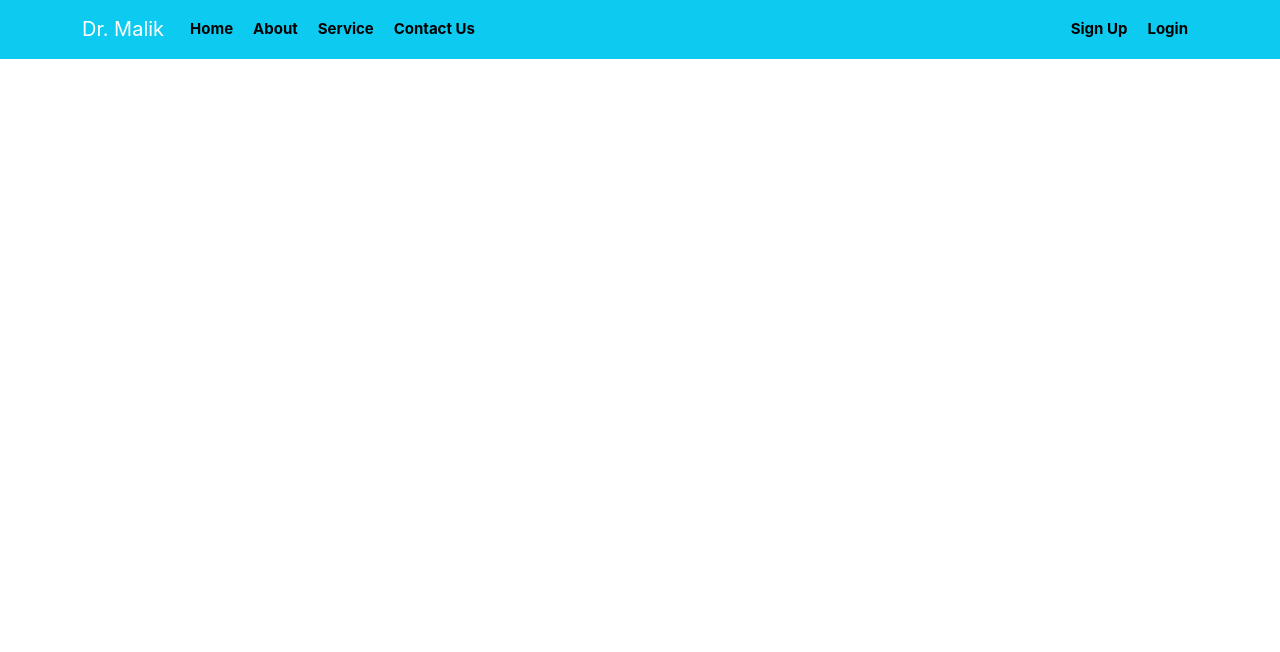
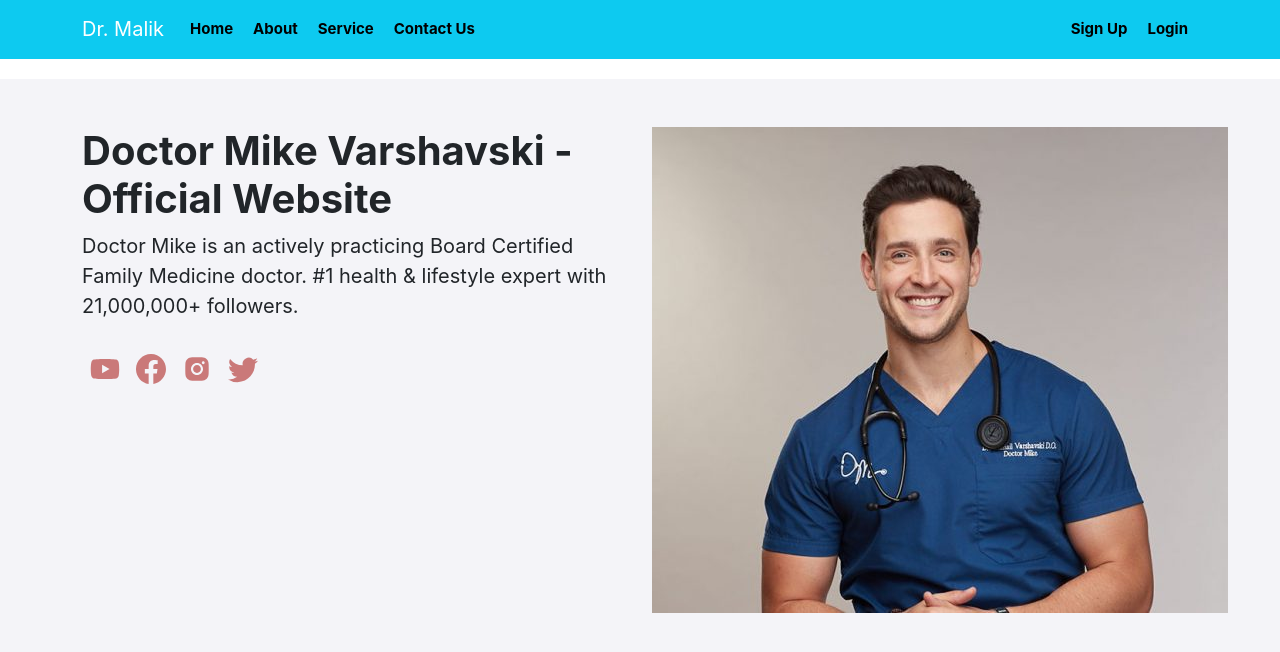
Before and after one commit to Ummy-Aimon/Independent-Service-official-website, a React (Create React App) app: page / in a window 1280 px wide. Shown: the top 652 px of the page. Built offline with nearby package versions, Linux system fonts and the light colour scheme.

Commit message:
banner added

```diff
--- a/package.json
+++ b/package.json
@@ -12,6 +12,7 @@
     "react-bootstrap": "^2.2.3",
     "react-dom": "^18.0.0",
     "react-firebase-hooks": "^5.0.3",
+    "react-icons": "^4.3.1",
     "react-router-dom": "^6.3.0",
     "react-scripts": "5.0.1",
     "web-vitals": "^2.1.4"
--- /dev/null
+++ b/src/HomePages/BannerPage/Banner.css
@@ -0,0 +1,14 @@
+.banner{
+    background-color: rgb(244, 244, 248);
+    height: 600px;
+    margin-top: 20px;
+}
+
+.icons{
+    font-size: 30px;
+    display: flex;
+}
+.icon{
+    margin: 8px;
+    color: rgb(202, 121, 121)
+}
--- a/src/HomePages/BannerPage/Banner.js
+++ b/src/HomePages/BannerPage/Banner.js
@@ -1,9 +1,42 @@
 import React from 'react';
-
+import banner from '../../images/banner.jpg'
+import './Banner.css'
+import { FaYoutube } from 'react-icons/fa';
+import { BsFacebook } from 'react-icons/bs';
+import { AiFillInstagram } from 'react-icons/ai';
+import { BsTwitter } from 'react-icons/bs';
 const Banner = () => {
     return (
-        <div>
-
+        <div className="banner">
+           <div className="container" >
+               <div className="row">
+                   {/* <div className="bg-info"> */}
+                   <div className="col-md-6">
+                  <h1 className="mt-5 fw-bold">Doctor Mike Varshavski - Official Website</h1>
+                  <p className="fs-5">Doctor Mike is an actively practicing Board Certified Family Medicine doctor. #1 health & lifestyle expert with 21,000,000+ followers.</p>
+                  <div className="icons">
+                      <div className="icon">
+                      <FaYoutube></FaYoutube>
+                      </div>
+                      <div className="icon">
+                      <BsFacebook></BsFacebook>
+                      </div>
+                      <div className="icon">
+                      <AiFillInstagram></AiFillInstagram>
+                      </div>
+                      <div className="icon">
+                      < BsTwitter></BsTwitter>
+                      </div>
+                  </div>
+                   </div>
+                   <div className="col-md-6">
+                       <div className="mt-5">
+           <img src={banner} alt="" />
+           </div>
+                       </div>
+                       {/* </div> */}
+               </div>
+           </div>
         </div>
     );
 };
--- a/src/HomePages/HomePage/HomePage.js
+++ b/src/HomePages/HomePage/HomePage.js
@@ -1,4 +1,5 @@
 import React from 'react';
+import Banner from '../BannerPage/Banner';
 import Header from '../Header/Header';
 // import Header from './Header';
 
@@ -6,6 +7,7 @@
     return (
         <div>
           <Header></Header>
+          <Banner></Banner>
         </div>
     );
 };
```
Also changed, not shown: src/HomePages/About/About.js (added, +11 -0 lines), src/images/banner.jpg (renamed from images/banner.jpg), 1 other file (tests, documents, lock files or other folders).
